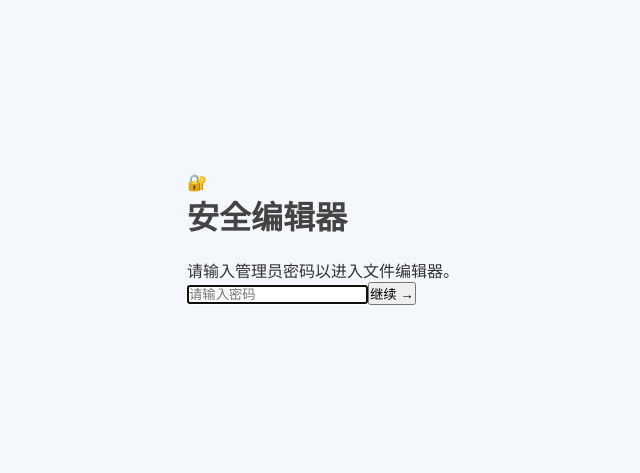
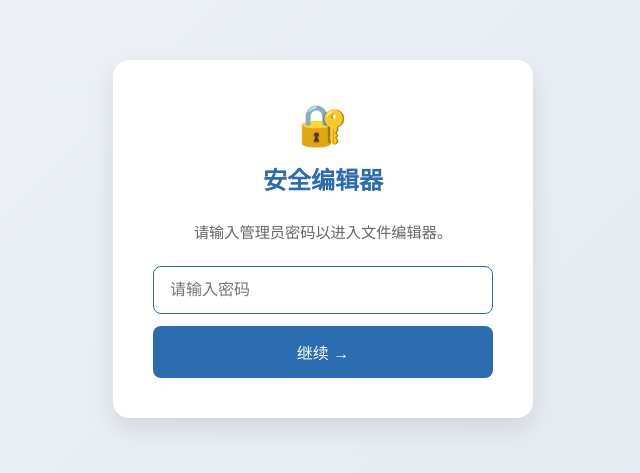
Before and after one commit to shangskr/butterfly-link-check, a Next.js app: page / in a window 1280 px wide. Shown: the part 161-634 px from the top of the page, without its empty margins (317-957 px from the left). Built offline with nearby package versions, Linux system fonts and the light colour scheme.

Commit message:
Update globals.css

```diff
--- a/styles/globals.css
+++ b/styles/globals.css
@@ -1,238 +1,405 @@
-/* Resetting default styles */
+/* styles/globals.css */
+@import url('https://fonts.googleapis.com/css2?family=Inter:wght@400;500;600;700&family=JetBrains+Mono&display=swap');
+
 * {
   margin: 0;
   padding: 0;
   box-sizing: border-box;
 }
 
-/* Root styles for variables */
 :root {
-  --primary-color: #007bff;
-  --secondary-color: #f4f7fc;
-  --button-hover-color: #0056b3;
-  --border-radius: 10px;
-  --input-padding: 15px;
-  --font-family: 'Arial', sans-serif;
-  --font-size: 1rem;
-  --max-width: 900px;
+  --bg: #fff;
+  --text: #2d3748;
+  --sidebar-bg: #f7f9fc;
+  --border: #e2e8f0;
+  --primary: #2b6cb0;
+  --primary-hover: #1a4b8c;
+  --card-bg: #ffffff;
+  --shadow: 0 4px 6px -1px rgba(0, 0, 0, 0.1);
+  --hover-bg: #edf2f7;
+  --active-bg: #bee3f8;
+  --accent: #63b3ed;
 }
 
-/* Body styles */
+.dark {
+  --bg: #111827;
+  --text: #e2e8f0;
+  --sidebar-bg: #1f2937;
+  --border: #374151;
+  --primary: #63b3ed;
+  --primary-hover: #4299e1;
+  --card-bg: #1f2937;
+  --shadow: 0 4px 6px -1px rgba(0, 0, 0, 0.3);
+  --hover-bg: #2d3748;
+  --active-bg: #2c5282;
+  --accent: #4a9eff;
+}
+
 body {
-  font-family: var(--font-family);
-  background-color: var(--secondary-color);
-  color: #333;
+  font-family: 'Inter', sans-serif;
+  background-color: var(--bg);
+  color: var(--text);
+  transition: background-color 0.3s, color 0.3s;
+}
+
+/* === AUTH PAGE === */
+.auth-page {
   display: flex;
   justify-content: center;
   align-items: center;
-  height: 100vh;
+  min-height: 100vh;
+  background: linear-gradient(135deg, #f0f4f8, #e2e8f0);
   padding: 20px;
-  transition: background-color 0.3s ease;
 }
 
-/* Container */
-.container {
-  background-color: #fff;
-  border-radius: var(--border-radius);
-  box-shadow: 0 4px 8px rgba(0, 0, 0, 0.1);
-  padding: 30px;
-  width: 100%;
-  max-width: 100%;
-  text-align: center;
-  transition: background-color 0.3s ease, color 0.3s ease;
+.dark .auth-page {
+  background: linear-gradient(135deg, #0f172a, #1e293b);
 }
 
-/* Container in dark mode */
-.container.dark {
-  background-color: #333;
-  color: #f4f7fc;
+.auth-card {
+  background: white;
+  width: 100%;
+  max-width: 420px;
+  padding: 40px;
+  border-radius: 16px;
+  box-shadow: 0 10px 25px rgba(0, 0, 0, 0.1);
+  text-align: center;
+  transform: translateY(0);
+  animation: fadeIn 0.4s ease;
 }
 
-/* Header */
-h1 {
-  font-size: 2rem;
-  color: #444;
-  margin-bottom: 20px;
-  transition: color 0.3s ease;
+.dark .auth-card {
+  background: #1e293b;
 }
 
-/* Header in dark mode */
-.container.dark h1 {
-  color: #f4f7fc;
+@keyframes fadeIn {
+  from { opacity: 0; transform: translateY(10px); }
+  to { opacity: 1; transform: translateY(0); }
 }
 
-/* Loading state */
-.loading {
-  font-size: 1.5rem;
-  color: var(--primary-color);
-  margin-top: 20px;
-  text-align: center;
-  font-weight: bold;
+.auth-logo {
+  margin-bottom: 24px;
 }
 
-/* Form container */
-.form-container {
+.auth-logo .icon {
+  font-size: 2.5rem;
+  margin-bottom: 12px;
+}
+
+.auth-logo h1 {
+  font-size: 1.5rem;
+  color: var(--primary);
+  font-weight: 600;
+}
+
+.auth-desc {
+  color: #666;
+  margin-bottom: 24px;
+  font-size: 0.95rem;
+}
+
+.auth-form {
   display: flex;
   flex-direction: column;
-  align-items: center;
-  gap: 20px;
+  gap: 12px;
 }
 
-/* Textarea */
-.textarea {
-  width: 100%;
-  max-width: 100%;
-  height: 300px;
-  padding: var(--input-padding);
-  font-size: var(--font-size);
-  border-radius: var(--border-radius);
-  border: 1px solid #ddd;
-  resize: both;
-  transition: border-color 0.3s ease, box-shadow 0.3s ease, background-color 0.3s ease;
+.auth-input {
+  padding: 14px 16px;
+  border: 1px solid var(--border);
+  border-radius: 8px;
+  font-size: 16px;
+  outline: none;
+  transition: border 0.2s;
 }
 
-/* Textarea in dark mode */
-.container.dark .textarea {
-  background-color: #333;
-  color: #f4f7fc;
-  border: 1px solid #555;
+.auth-input:focus {
+  border-color: var(--primary);
 }
 
-/* Textarea focus in dark mode */
-.container.dark .textarea:focus {
-  border-color: #007bff;
-  box-shadow: 0 0 5px rgba(0, 123, 255, 0.5);
+.dark .auth-input {
+  background: #333;
+  color: white;
+  border-color: #444;
 }
 
-/* Search box */
-.search-box {
-  width: 100%;
-  max-width: 700px;
-  padding: 10px;
-  font-size: 1rem;
-  border-radius: var(--border-radius);
-  border: 1px solid #ddd;
-  margin-bottom: 20px;
-  transition: border-color 0.3s ease, background-color 0.3s ease;
+.auth-error {
+  color: #e53e3e;
+  font-size: 0.9rem;
+  text-align: left;
+  margin: 4px 0;
 }
 
-/* Search box in dark mode */
-.container.dark .search-box {
-  background-color: #444;
-  color: #f4f7fc;
-  border-color: #555;
+.auth-btn {
+  padding: 14px;
+  background-color: var(--primary);
+  color: white;
+  border: none;
+  border-radius: 8px;
+  font-size: 16px;
+  font-weight: 500;
+  cursor: pointer;
+  transition: background 0.2s;
 }
 
-/* Submit button */
-.submit-btn {
-  background-color: var(--primary-color);
-  color: white;
-  border: none;
-  padding: 12px 24px;
-  border-radius: var(--border-radius);
-  font-size: 1.1rem;
-  cursor: pointer;
-  transition: background-color 0.3s ease, transform 0.3s ease;
+.auth-btn:hover {
+  background-color: var(--primary-hover);
 }
 
-/* Submit button hover */
-.submit-btn:hover {
-  background-color: var(--button-hover-color);
+/* === DASHBOARD === */
+.dashboard {
+  min-height: 100vh;
+  display: flex;
+  flex-direction: column;
 }
 
-/* Submit button active */
-.submit-btn:active {
-  transform: scale(0.98);
+.topbar {
+  display: flex;
+  align-items: center;
+  padding: 12px 16px;
+  background: var(--card-bg);
+  border-bottom: 1px solid var(--border);
+  box-shadow: var(--shadow);
+  z-index: 10;
 }
 
-/* Dark mode button */
-.container.dark .submit-btn {
-  background-color: #444;
-  color: #f4f7fc;
-  border-color: #555;
+.topbar h2 {
+  font-size: 1.4rem;
+  margin-left: 12px;
+  color: var(--text);
 }
 
-/* Dark mode button hover */
-.container.dark .submit-btn:hover {
-  background-color: #0056b3;
+.menu-toggle {
+  background: var(--hover-bg);
+  border: none;
+  padding: 8px 12px;
+  border-radius: 6px;
+  font-size: 1.2rem;
+  cursor: pointer;
 }
 
-/* Dark mode toggle button */
-.dark-mode-toggle {
-  background-color: transparent;
-  color: var(--primary-color);
-  border: 1px solid var(--primary-color);
-  padding: 10px 20px;
-  border-radius: var(--border-radius);
-  font-size: 1rem;
-  cursor: pointer;
-  transition: background-color 0.3s ease, color 0.3s ease;
+.topbar-actions {
+  margin-left: auto;
+  display: flex;
+  gap: 10px;
 }
 
-/* Dark mode toggle button hover */
-.dark-mode-toggle:hover {
-  background-color: var(--primary-color);
+.icon-btn, .save-btn {
+  padding: 8px 12px;
+  border: none;
+  border-radius: 6px;
+  cursor: pointer;
+  font-size: 1rem;
+}
+
+.icon-btn {
+  background: var(--hover-bg);
+  width: 40px;
+}
+
+.save-btn {
+  background: #38a169;
   color: white;
 }
 
-/* Dark mode toggle button in dark mode */
-.container.dark .dark-mode-toggle {
-  background-color: #444;
-  color: #f4f7fc;
-  border-color: #555;
+.save-btn:hover:not(:disabled) {
+  background: #2f855a;
 }
 
-/* Dark mode toggle button hover in dark mode */
-.container.dark .dark-mode-toggle:hover {
-  background-color: #0056b3;
-  color: white;
+.save-btn:disabled {
+  background: #a0aec0;
+  cursor: not-allowed;
 }
 
-/* Responsive Design */
+/* === LAYOUT === */
+.dashboard-layout {
+  display: flex;
+  flex: 1;
+  overflow: hidden;
+}
+
+/* Sidebar */
+.sidebar {
+  width: 260px;
+  background: var(--sidebar-bg);
+  border-right: 1px solid var(--border);
+  padding: 20px 0;
+  flex-shrink: 0;
+  transform: translateX(0);
+  transition: transform 0.3s ease;
+  z-index: 5;
+}
+
+.sidebar.open {
+  transform: translateX(0);
+}
+
+.sidebar h3 {
+  padding: 0 20px 10px;
+  font-size: 0.9rem;
+  text-transform: uppercase;
+  letter-spacing: 0.5px;
+  color: var(--text);
+  opacity: 0.8;
+}
+
+.sidebar ul {
+  list-style: none;
+}
+
+.sidebar li {
+  display: flex;
+  align-items: center;
+  gap: 12px;
+  padding: 12px 20px;
+  cursor: pointer;
+  transition: background 0.2s;
+  border-left: 3px solid transparent;
+}
+
+.sidebar li:hover {
+  background: var(--hover-bg);
+}
+
+.sidebar li.active {
+  background: var(--active-bg);
+  font-weight: 600;
+  border-left-color: var(--accent);
+}
+
+/* Main Content */
+.main-content {
+  flex: 1;
+  padding: 20px;
+  overflow-y: auto;
+  background: var(--bg);
+}
+
+.editor-header {
+  display: flex;
+  justify-content: space-between;
+  align-items: center;
+  margin-bottom: 16px;
+  flex-wrap: wrap;
+  gap: 12px;
+}
+
+.editor-header h3 {
+  font-size: 1.2rem;
+  color: var(--text);
+}
+
+.editor-header code {
+  background: var(--hover-bg);
+  padding: 2px 6px;
+  border-radius: 4px;
+  font-size: 0.95em;
+}
+
+.search-toolbar {
+  display: flex;
+  gap: 8px;
+  align-items: center;
+}
+
+.search-input {
+  padding: 8px 12px;
+  border: 1px solid var(--border);
+  border-radius: 6px;
+  font-size: 14px;
+  min-width: 180px;
+}
+
+.search-nav {
+  display: flex;
+  align-items: center;
+  gap: 6px;
+}
+
+.search-nav button {
+  width: 32px;
+  height: 32px;
+  border: 1px solid var(--border);
+  background: var(--hover-bg);
+  cursor: pointer;
+  font-size: 1.1rem;
+}
+
+.search-nav button:disabled {
+  opacity: 0.4;
+  cursor: not-allowed;
+}
+
+.search-count {
+  font-size: 0.9rem;
+  min-width: 60px;
+  text-align: center;
+}
+
+/* Code Editor */
+.code-editor {
+  width: 100%;
+  height: calc(100vh - 220px);
+  font-family: 'JetBrains Mono', monospace;
+  font-size: 14px;
+  line-height: 1.5;
+  padding: 16px;
+  border: 1px solid var(--border);
+  border-radius: 8px;
+  background: var(--card-bg);
+  color: var(--text);
+  resize: none;
+  outline: none;
+}
+
+.code-editor:focus {
+  border-color: var(--primary);
+  box-shadow: 0 0 0 2px var(--accent);
+}
+
+/* Loading */
+.loading-screen {
+  display: flex;
+  justify-content: center;
+  align-items: center;
+  height: 200px;
+  color: var(--text);
+  font-size: 1.1rem;
+}
+
+/* === RESPONSIVE === */
 @media (max-width: 768px) {
-  .container {
-    padding: 20px;
-    width: 100%;
-    max-width: 100%;
+  .topbar h2 {
+    font-size: 1.2rem;
   }
 
-  .textarea {
-    width: 100%;
-    height: auto;
-    min-height: 150px;
-    padding: 12px;
-    font-size: 0.9rem;
+  .sidebar {
+    position: fixed;
+    top: 0;
+    left: 0;
+    height: 100%;
+    z-index: 100;
+    transform: translateX(-100%);
+    border-right: 1px solid var(--border);
   }
 
-  .submit-btn {
-    padding: 10px 20px;
-    font-size: 1rem;
+  .sidebar.open {
+    transform: translateX(0);
   }
 
-  .dark-mode-toggle {
-    padding: 8px 16px;
-    font-size: 1rem;
+  .main-content {
+    padding: 16px;
+  }
+
+  .search-input {
+    min-width: 140px;
+  }
+
+  .auth-card {
+    padding: 32px 24px;
+  }
+
+  .auth-logo h1 {
+    font-size: 1.3rem;
   }
 }
-
-@media (max-width: 480px) {
-  h1 {
-    font-size: 1.5rem;
-  }
-
-  .textarea {
-    height: auto;
-    min-height: 150px;
-    font-size: 0.8rem;
-  }
-
-  .submit-btn {
-    padding: 8px 16px;
-    font-size: 0.9rem;
-  }
-
-  .dark-mode-toggle {
-    padding: 6px 12px;
-    font-size: 0.9rem;
-  }
-}
```
